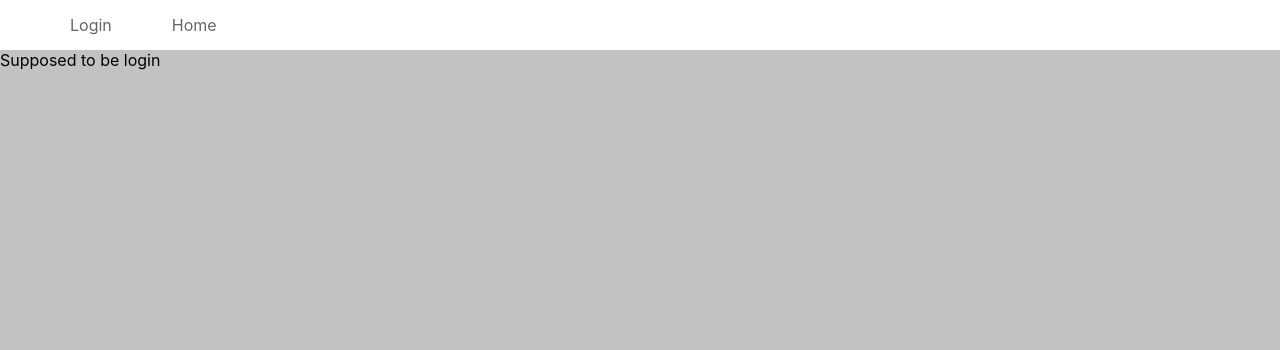
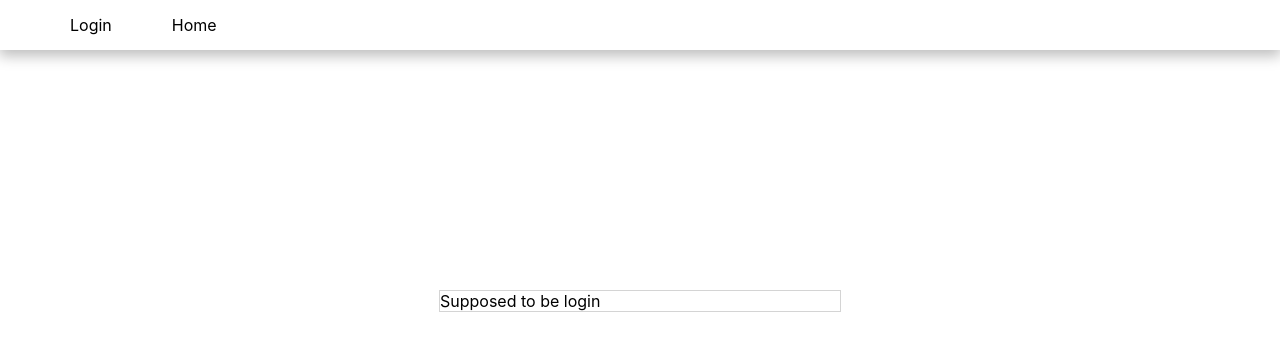
Before and after one commit to dre-lnx/wFast-react, a React (Create React App) app: page /login in a window 1280 px wide. Shown: the top 350 px of the page. Built offline with nearby package versions, Linux system fonts and the light colour scheme.

Commit message:
setting app sass

```diff
--- a/package.json
+++ b/package.json
@@ -14,6 +14,7 @@
     "react-dom": "^17.0.2",
     "react-router-dom": "^5.3.0",
     "react-scripts": "4.0.3",
+    "sass": "^1.43.4",
     "web-vitals": "^1.0.1"
   },
   "scripts": {
--- a/src/assets/App.css
+++ b/src/assets/App.css
@@ -9,17 +9,27 @@
 
 @media (prefers-reduced-motion: no-preference) {
   .App-logo {
-    animation: App-logo-spin infinite 20s linear;
+    -webkit-animation: App-logo-spin infinite 20s linear;
+            animation: App-logo-spin infinite 20s linear;
   }
 }
 
 .App-header {
   background-color: #282c34;
   min-height: 100vh;
+  display: -webkit-box;
+  display: -ms-flexbox;
   display: flex;
-  flex-direction: column;
-  align-items: center;
-  justify-content: center;
+  -webkit-box-orient: vertical;
+  -webkit-box-direction: normal;
+      -ms-flex-direction: column;
+          flex-direction: column;
+  -webkit-box-align: center;
+      -ms-flex-align: center;
+          align-items: center;
+  -webkit-box-pack: center;
+      -ms-flex-pack: center;
+          justify-content: center;
   font-size: calc(10px + 2vmin);
   color: white;
 }
@@ -28,69 +38,53 @@
   color: #61dafb;
 }
 
-.form-content {
-  display: flex;
-  flex-direction: column;
-  padding: 20px;
-  gap: 1rem;
-}
-
-.form-conten {
-  border-radius: 20px;
-}
-
-
-.login-container {
-  background-color: #61dafb;
-  margin-top: 30vh;
-}
-
-body {
-  background-color: #c2c2c2;
-}
-
 /*----------------NavBar/*----------------*/
-
 nav {
-  padding:0;
-  margin:0;
-
+  padding: 0;
+  margin: 0;
 }
 
 .nav-container {
   background-color: white;
-  margin-top:0;
+  margin-top: 0;
   min-width: 100%;
+  -webkit-box-shadow: 0px 5px 13px 1px rgba(0, 0, 0, 0.26);
+  box-shadow: 0px 5px 13px 1px rgba(0, 0, 0, 0.26);
 }
 
 .a-list ul {
-  display:flex;
-  flex-direction: row;
+  display: -webkit-box;
+  display: -ms-flexbox;
+  display: flex;
+  -webkit-box-orient: horizontal;
+  -webkit-box-direction: normal;
+      -ms-flex-direction: row;
+          flex-direction: row;
   width: 80px;
   list-style: none;
   margin: 0px;
 }
 
 .a-list li {
-  padding:15px;
+  padding: 15px;
 }
 
-.a-list li *{
-  padding:15px;
+.a-list li * {
+  padding: 15px;
   text-decoration: none;
-  color: #666666;
+  color: black;
 }
 
 .wFast-logo {
-  width:50px;
+  width: 50px;
 }
 
-
-@keyframes App-logo-spin {
-  from {
-    transform: rotate(0deg);
-  }
-  to {
-    transform: rotate(360deg);
-  }
+/*/*----------------FormFrame/*----------------*/
+.login-container-sm {
+  border: 1px solid #d4d4d4;
+  margin: auto;
+  margin-top: 30vh;
+  width: 100%;
+  max-width: 400px;
 }
+/*# sourceMappingURL=App.css.map */
--- /dev/null
+++ b/src/assets/App.scss
@@ -0,0 +1,82 @@
+.App {
+    text-align: center;
+  }
+
+  .App-logo {
+    height: 40vmin;
+    pointer-events: none;
+  }
+
+  @media (prefers-reduced-motion: no-preference) {
+    .App-logo {
+      animation: App-logo-spin infinite 20s linear;
+    }
+  }
+
+  .App-header {
+    background-color: #282c34;
+    min-height: 100vh;
+    display: flex;
+    flex-direction: column;
+    align-items: center;
+    justify-content: center;
+    font-size: calc(10px + 2vmin);
+    color: white;
+  }
+
+  .App-link {
+    color: #61dafb;
+  }
+
+
+  /*----------------NavBar/*----------------*/
+
+  nav {
+    padding:0;
+    margin:0;
+
+  }
+
+  .nav-container {
+    background-color: white;
+    margin-top:0;
+    min-width: 100%;
+    -webkit-box-shadow: 0px 5px 13px 1px rgba(0,0,0,0.26);
+  box-shadow: 0px 5px 13px 1px rgba(0,0,0,0.26);
+  }
+
+  .a-list{
+      ul {
+        display:flex;
+        flex-direction: row;
+        width: 80px;
+        list-style: none;
+        margin: 0px;
+      }
+  }
+
+  .a-list {
+      li {
+        padding:15px;
+      }
+  }
+
+  .a-list li *{
+    padding:15px;
+    text-decoration: none;
+    color: black;
+  }
+
+  .wFast-logo {
+    width:50px;
+  }
+
+  /*/*----------------FormFrame/*----------------*/
+
+  .login-container-sm {
+    border: 1px solid #d4d4d4;
+    margin: auto;
+    margin-top:30vh;
+    width: 100%;
+    max-width: 400px;
+  }
--- /dev/null
+++ b/src/components/formFrame.js
@@ -0,0 +1,12 @@
+import React from "react";
+
+const FormFrame = () => {
+    return (
+
+    <div class="login-container-sm">
+        Supposed to be login
+    </div>
+    );
+}
+
+export default FormFrame;
--- a/src/pages/login.js
+++ b/src/pages/login.js
@@ -1,11 +1,10 @@
 import React from 'react';
 import '../assets/App.css';
+import FormFrame from '../components/formFrame';
 
 const Login = () => {
     return (
-        <div>
-            Supposed to be login
-        </div>
+        <FormFrame />
     )
 }
 
```
Also changed, not shown: 2 other files (tests, documents, lock files or other folders).
